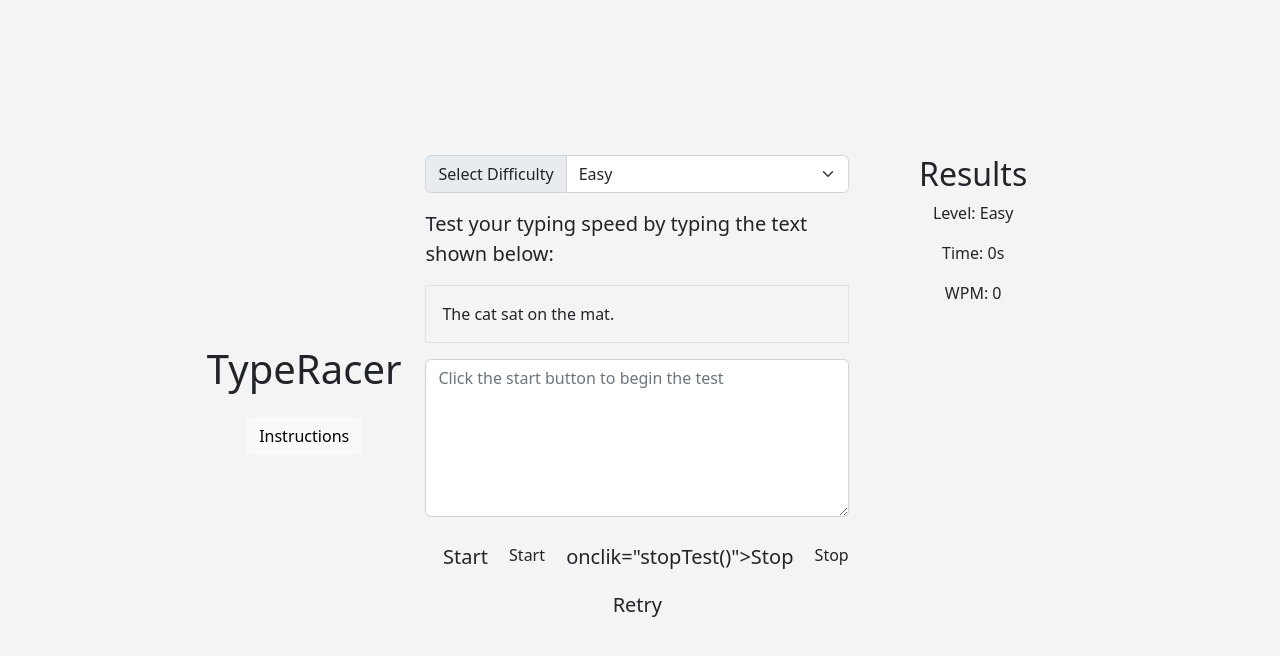
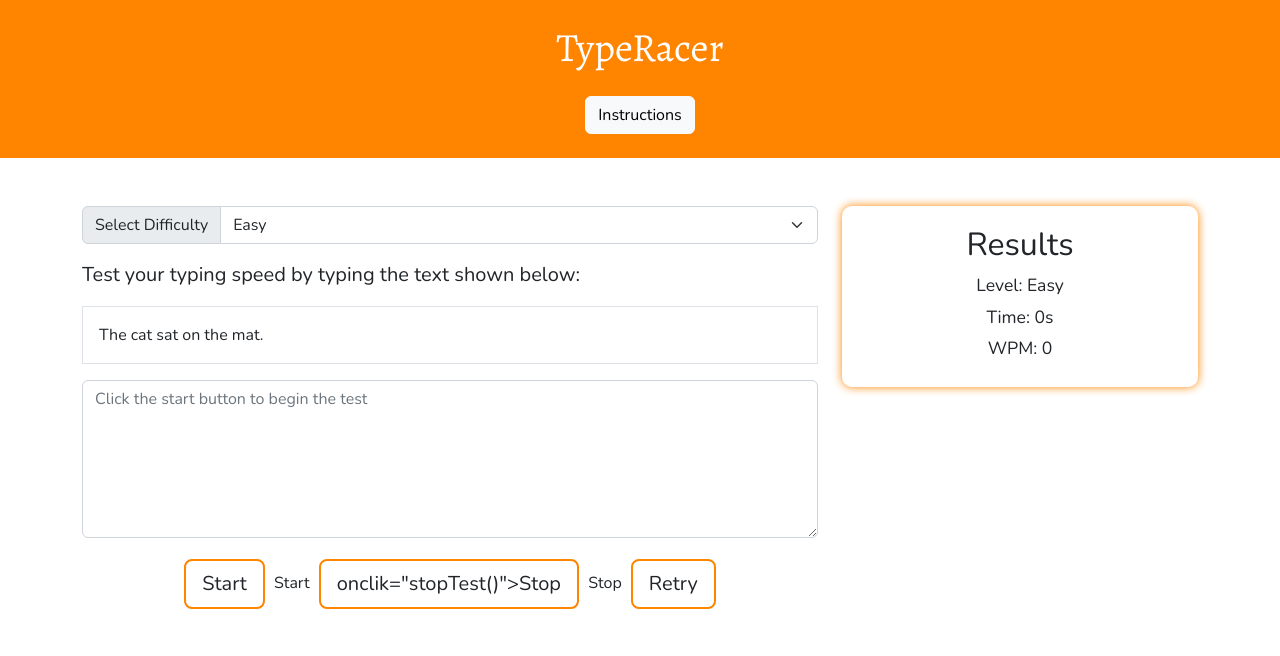
Before and after one commit to NLugner2025/Typeracer, a plain HTML site: page index.html in a window 1280 px wide. Drawn offline with nearby package versions, Linux system fonts and the light colour scheme; some icons are missing.

Commit message:
3rd time lucky

```diff
--- a/assets/css/style.css
+++ b/assets/css/style.css
@@ -1,21 +1,51 @@
+/* fonts */
+@import url("https://fonts.googleapis.com/css2?family=Alegreya:wght@400;700&family=Nunito:wght@400;700&display=swap");
+
 body {
-  background-color: #f4f4f4;
-  display: flex;
-  justify-content: center;
-  align-items: center;
-  height: 100vh;
-  margin: 0;
+  font-family: Nunito, sans-serif;
 }
 
-.card {
-  width: 100%;
-  max-width: 500px;
-}
-#typing-test {
-  text-align: center;
-  margin-top: 50px;
+h1 {
+  font-family: Alegreya, serif;
 }
 
-#results {
-  margin-top: 20px;
+header {
+  background-color: #ff8400;
+  color: white;
 }
+
+/* buttons */
+
+.btn-outline-orange {
+  border: 2px solid #ff8400;
+  transition: color 0.3s ease-in-out, background-color 0.3s ease-in-out;
+  margin: 5px;
+}
+
+.btn-outline-orange:hover {
+  background-color: #ff8400;
+  color: #fff;
+}
+
+/* results-area */
+
+#results-area {
+  box-shadow: 0 0 10px #ff8400;
+  border-radius: 10px;
+  padding: 20px;
+}
+
+#results-area p {
+  font-size: 1.1rem;
+  margin-bottom: 5px;
+}
+
+/* typing feedback */
+
+.correct {
+  color: blue;
+}
+
+.incorrect {
+  color: red;
+}
```
